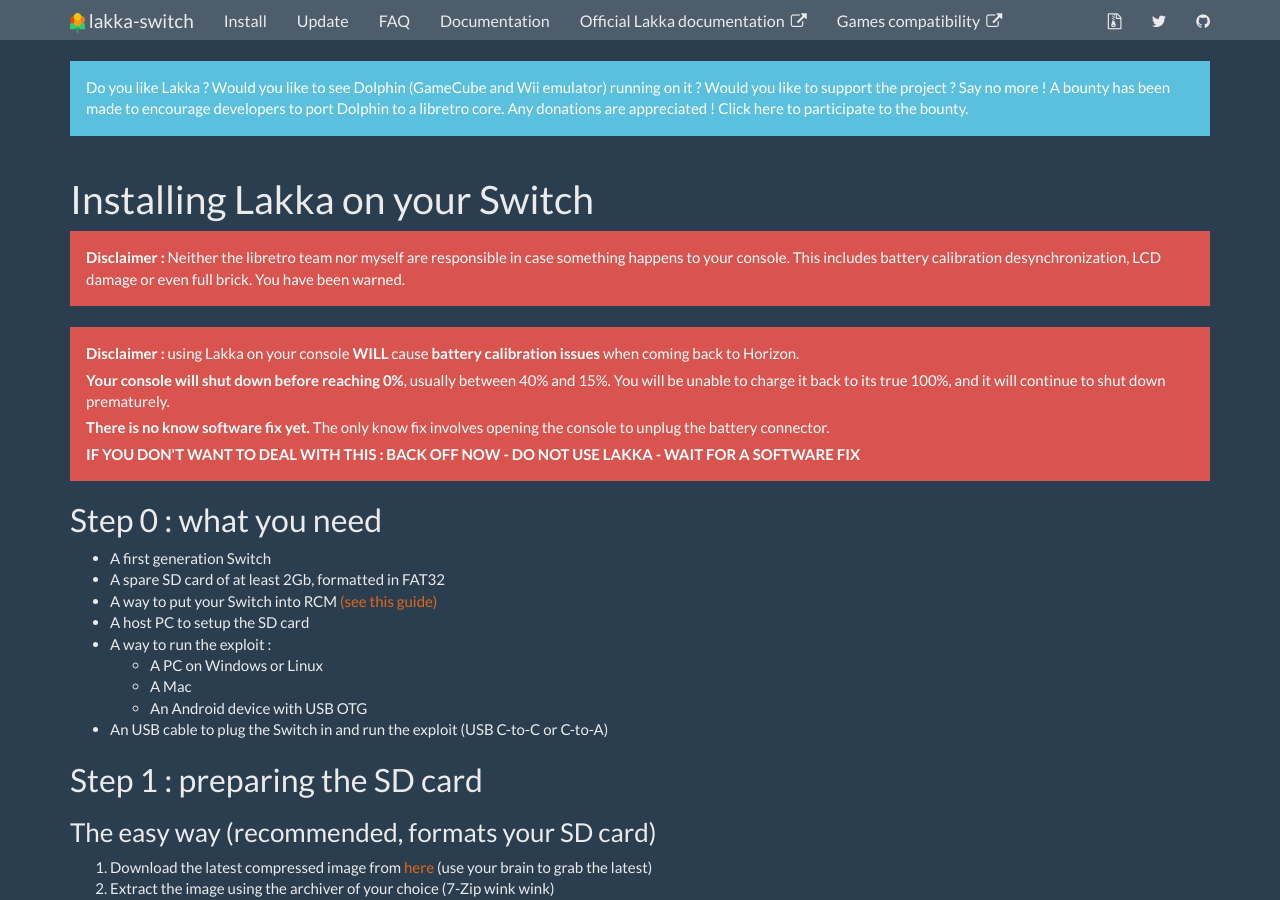
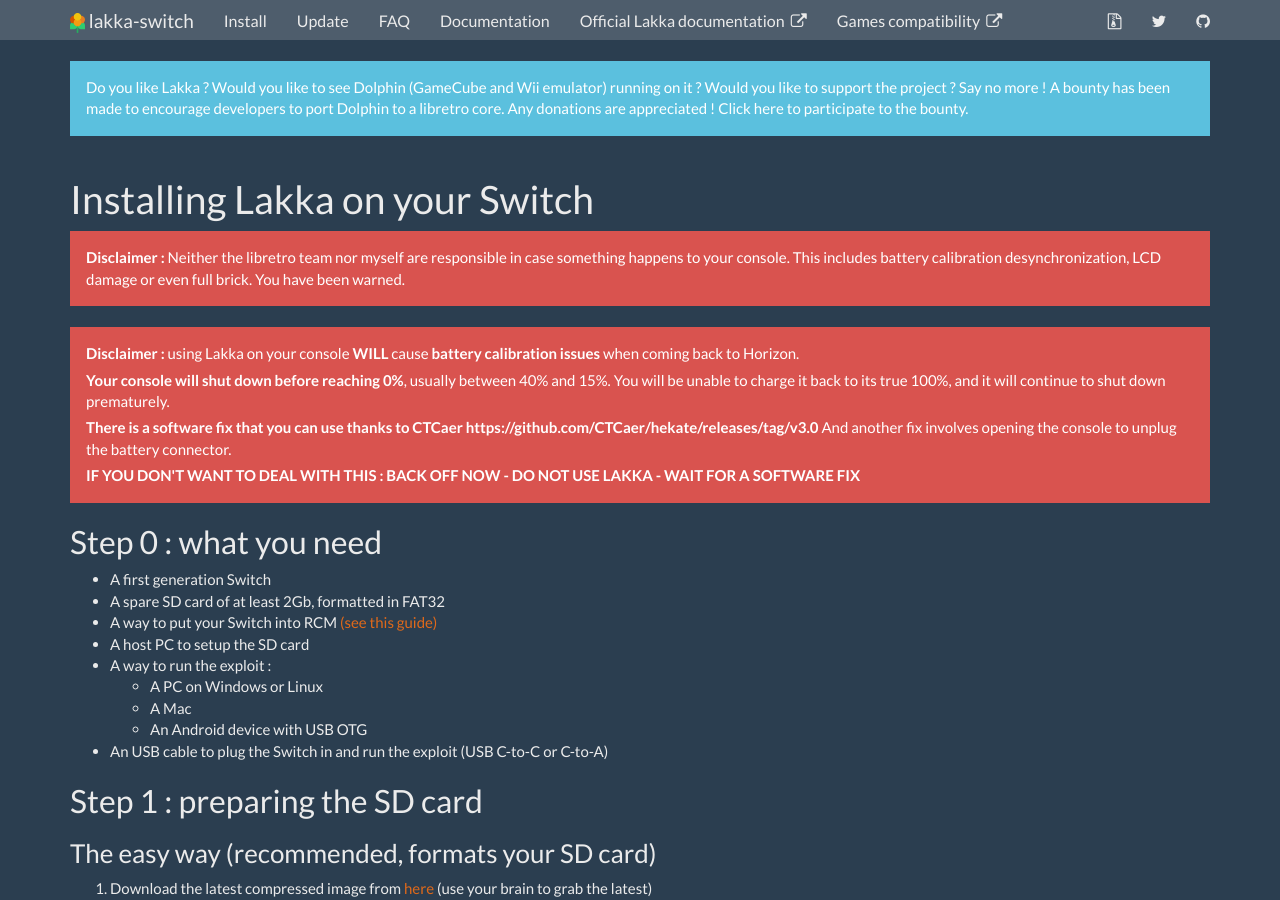
Before and after one commit to lakka-switch/documentation, a Jekyll site: the page built from installation.md, in a window 1280 px wide and 900 px high. Built offline with Jekyll 4.4.1, drawn with Linux system fonts in a browser that asks for light colours; nearby versions of some CDN libraries.

Commit message:
correct disclaimer about battery issue

```diff
--- a/_includes/disclaimer.html
+++ b/_includes/disclaimer.html
@@ -6,6 +6,6 @@
 <div class="alert alert-danger">
   <p><strong>Disclaimer :</strong> using Lakka on your console <b>WILL</b> cause <b>battery calibration issues</b> when coming back to Horizon.</p>
   <p><b>Your console will shut down before reaching 0%</b>, usually between 40% and 15%. You will be unable to charge it back to its true 100%, and it will continue to shut down prematurely.</p>
-  <p><b>There is no know software fix yet.</b> The only know fix involves opening the console to unplug the battery connector.</p>
+  <p><b>There is a software fix that you can use thanks to CTCaer https://github.com/CTCaer/hekate/releases/tag/v3.0</b> And another fix involves opening the console to unplug the battery connector.</p>
   <p><b>IF YOU DON'T WANT TO DEAL WITH THIS : BACK OFF NOW - DO NOT USE LAKKA - WAIT FOR A SOFTWARE FIX</b></p>
 </div>
```
